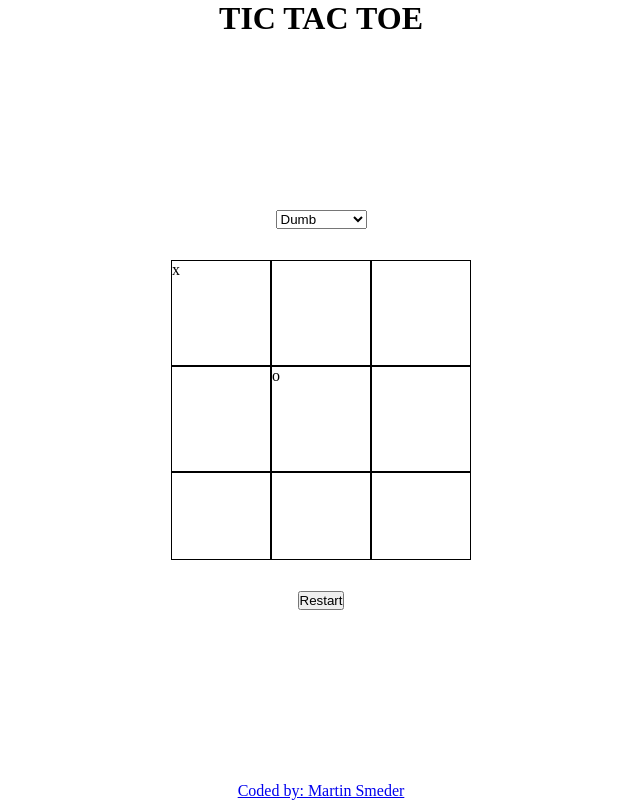
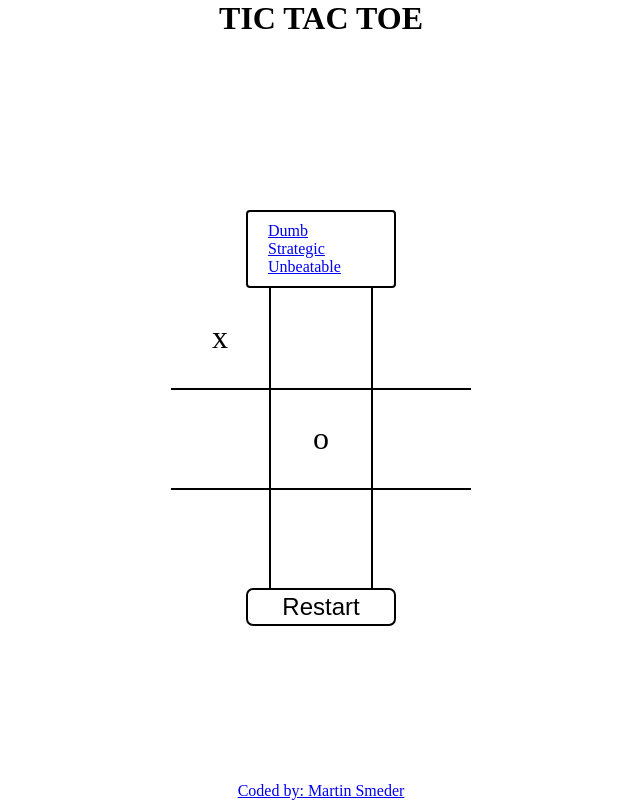
Before and after one commit to martinsmeder/tic_tac_toe, a website: page index.html in a window 1280 px wide. Both pictures are taken after a click on the element 540 px from the left and 309 px from the top of the page. Shown: the whole page, without its empty margins (319-959 px from the left). Drawn offline with Linux system fonts and the light colour scheme.

Commit message:
Changed dropdownMenu and added some style

```diff
--- a/index.html
+++ b/index.html
@@ -15,24 +15,23 @@
 
     <main>
         <div id="dropdownMenu">
-            <select name="difficulty" id="difficulty">
-                <option value="dumb">Dumb</option>
-                <option value="strategic">Strategic</option>
-                <option value="unbeatable">Unbeatable</option>
-            </select>
-
+            <div id="difficulty">
+                <a href="#" data-value="dumb">Dumb</a>
+                <a href="#" data-value="strategic">Strategic</a>
+                <a href="#" data-value="unbeatable">Unbeatable</a>
+            </div>
         </div>
 
         <div id="gameBoard">
-            <div id="squareOne"></div>
-            <div id="squareTwo"></div>
-            <div id="squareThree"></div>
-            <div id="squareFour"></div>
-            <div id="squareFive"></div>
-            <div id="squareSix"></div>
-            <div id="squareSeven"></div>
-            <div id="squareEight"></div>
-            <div id="squareNine"></div>
+            <div ></div>
+            <div></div>
+            <div></div>
+            <div></div>
+            <div></div>
+            <div></div>
+            <div></div>
+            <div></div>
+            <div></div>
         </div>
 
         <div id="restartButton">
--- a/script.js
+++ b/script.js
@@ -189,12 +189,12 @@ const GameController = (() => {
 
     // Check if current player has won
     if (WinningConditions.checkWin(Gameboard.getBoard(), currentPlayer)) {
-      winnerMessage = `${currentPlayer.name.toUpperCase()} WON!`;
+      winnerMessage = `The winner is... ${currentPlayer.marker.toUpperCase()}!`;
       DisplayController.displayWinner();
       currentPlayer = player;
       // Check if there is a tie game
     } else if (WinningConditions.checkTie(Gameboard.getBoard())) {
-      winnerMessage = 'ITS A TIE!';
+      winnerMessage = 'Its a tie!';
       DisplayController.displayWinner();
       currentPlayer = player;
       // If neither a player win or a tie game, then it's the AI's turn
@@ -239,7 +239,7 @@ const GameController = (() => {
 const DisplayController = (() => {
   const squares = document.querySelectorAll('#gameBoard > div');
   const restartButton = document.querySelector('#restartButton button');
-  const dropdownMenu = document.querySelector('#difficulty');
+  const dropdownMenu = document.querySelectorAll('#difficulty > a');
   const overlay = document.querySelector('#overlay');
   const popup = document.querySelector('#popup');
 
@@ -256,7 +256,7 @@ const DisplayController = (() => {
 
     // Create and display the restart button
     const restartBtn = document.createElement('button');
-    restartBtn.textContent = 'Restart';
+    restartBtn.textContent = 'Play again';
     popup.appendChild(restartBtn);
 
     restartBtn.addEventListener('click', () => {
@@ -269,18 +269,21 @@ const DisplayController = (() => {
 
   // Update the difficulty level based on the user's selection
   const handleDifficulty = (e) => {
-    if (e.target.value === 'dumb') {
+    if (e.target.getAttribute('data-value') === 'dumb') {
       DisplayController.difficulty = 'dumb';
-    } else if (e.target.value === 'strategic') {
+    } else if (e.target.getAttribute('data-value') === 'strategic') {
       DisplayController.difficulty = 'strategic';
-    } else if (e.target.value === 'unbeatable') {
+    } else if (e.target.getAttribute('data-value') === 'unbeatable') {
       DisplayController.difficulty = 'unbeatable';
     }
     return DisplayController.difficulty;
   };
 
-  dropdownMenu.addEventListener('change', (e) => {
-    handleDifficulty(e);
+  // Add event listener to all links
+  Array.from(dropdownMenu).forEach((link) => {
+    link.addEventListener('click', (e) => {
+      handleDifficulty(e);
+    });
   });
 
   // Update the game board display with the current board state
--- a/style.css
+++ b/style.css
@@ -18,16 +18,56 @@ main {
     align-content: space-between;
 }
 
+button {
+    padding: 3px;
+    border: 2px solid #000;
+    border-radius: 7px;
+    width: 150px;
+    font-size: 1.5rem;
+    transition: all 0.1s ease;
+    background: #FFF;
+    cursor: pointer;
+}
+
+button:hover {
+    box-shadow: 0 0 .5rem #000;
+}
+
+button:active {
+    transform: scale(1.1);
+}
+
 #gameBoard {
-    height: 300px;
-    width: 300px;
     display: grid;
     grid-template-columns: repeat(3, 1fr);
+    border-right: none;
+    border-bottom: none;
 }
 
 #gameBoard div {
-    border: 1px solid #000;
+    height: 100px;
+    width: 100px;
+    display: flex;
+    align-items: center;
+    justify-content: center;
+    flex-grow: 0;
+    font-size: 2rem;
 }
+
+#gameBoard div:nth-child(3n+3) {
+    border-left: 2px solid #000;
+}
+
+#gameBoard div:nth-child(3n+1) {
+    border-right: 2px solid #000;
+}
+
+#gameBoard div:nth-child(1n+4) {
+    border-top: 2px solid #000;
+}
+
+
+
 
 /* OVERLAY */
 #overlay {
@@ -49,8 +89,55 @@ main {
     transform: translate(-50%, -50%);
     background-color: white;
     padding: 20px;
+    font-size: 3rem;
+    border: 1px solid #000;
+    border-radius: 7px;
+    box-shadow: 0 0 .9rem #000;
+    display: flex;
+    flex-direction: column;
+    align-items: center;
+    gap: 20px;
 }
 
 #popup button {
-    margin-top: 10px;
+    padding: 3px;
+    border: 2px solid #000;
+    border-radius: 7px;
+    width: 200px;
+    font-size: 1.5rem;
+    transition: all 0.1s ease;
+    background: #FFF;
+    cursor: pointer;
 }
+
+#popup button:hover {
+    box-shadow: 0 0 .5rem #000;
+}
+
+#popup button:active {
+    transform: scale(1.1);
+}
+
+
+
+/* DROPDOWN  */
+#difficulty {
+    appearance: none;
+    background-color: #FFF;
+    border: 2px solid #000;
+    border-radius: 4px;
+    cursor: pointer;
+    font-size: 16px;
+    padding: 10px 40px 10px 20px;
+    transition: all 0.3s ease;
+    width: 150px;
+}
+
+#difficulty:hover,
+#difficulty:focus {
+    box-shadow: 0 0 .5rem #000;
+}
+
+#difficulty option:checked {
+    font-weight: bold;
+}
```
